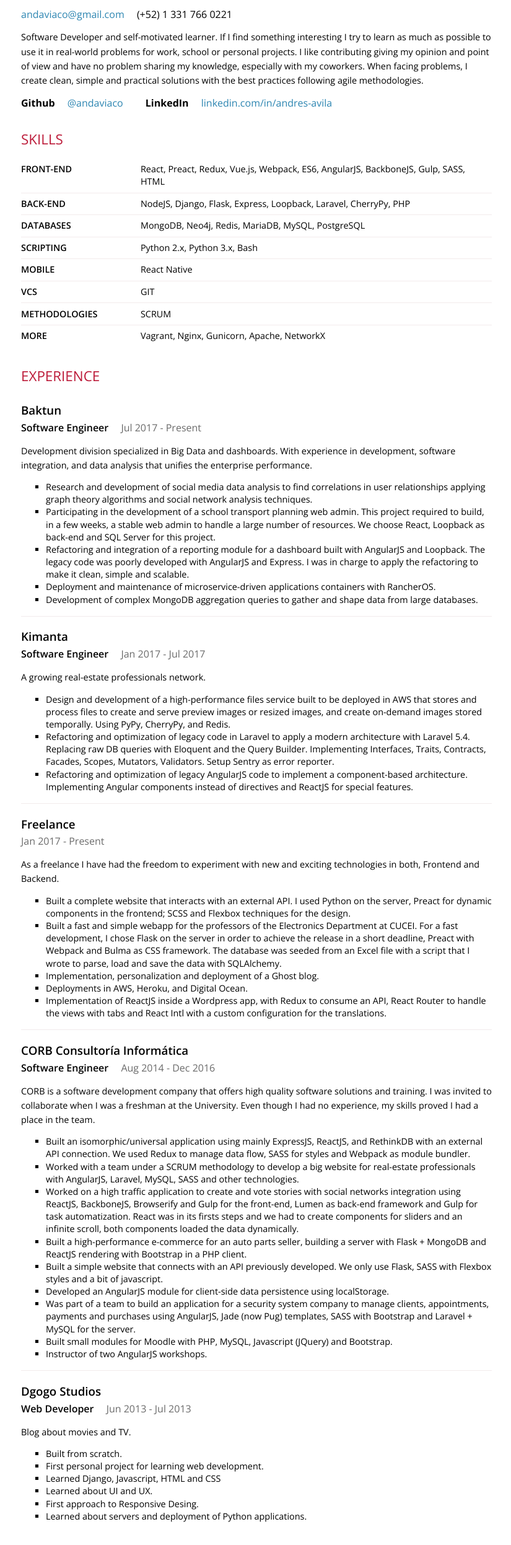
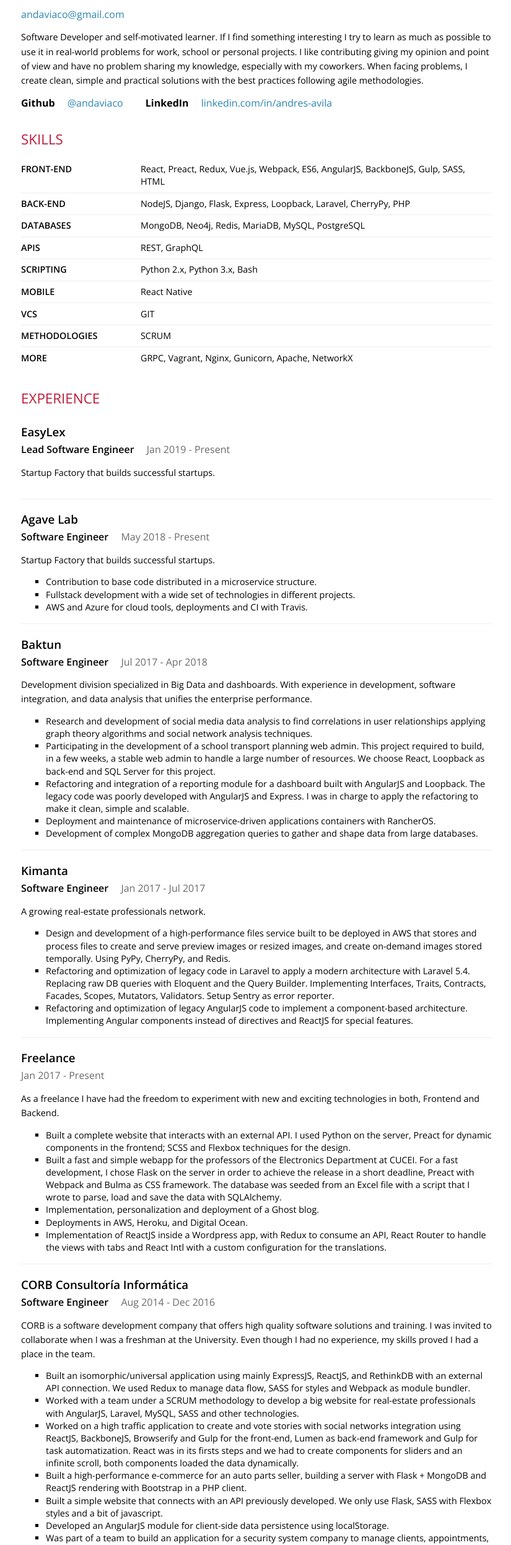
Before and after one commit to andaviaco/resume, a website: page index.html in a window 1280 px wide. Shown: the part 75-2568 px from the top of the page at 62% size, without its empty margins (6-831 px from the left). Drawn offline with nearby package versions, Linux system fonts and the light colour scheme.

Commit message:
add Agave Lab experience

```diff
--- a/index.html
+++ b/index.html
@@ -151,6 +151,8 @@
 	border-bottom: 0;
 }
 
+
+
 	</style>
 	<style media="print">
 		body { font-size: 12px; }
@@ -169,9 +171,6 @@
 			<div class="contact">
 				<span class="detail">
 					<a href="mailto:andaviaco@gmail.com">andaviaco@gmail.com</a>
-				</span>
-				<span class="detail">
-					(+52) 1 331 766 0221
 				</span>
 			</div>
 		</header>
@@ -248,6 +247,15 @@
 		</div>
 		<div class="item">
 			<div class="name">
+				APIs
+			</div>
+			<div class="keywords">
+					REST,
+					GraphQL
+			</div>
+		</div>
+		<div class="item">
+			<div class="name">
 				Scripting
 			</div>
 			<div class="keywords">
@@ -285,6 +293,7 @@
 				More
 			</div>
 			<div class="keywords">
+					GRPC,
 					Vagrant,
 					Nginx,
 					Gunicorn,
@@ -298,6 +307,49 @@
 		<h2>Experience</h2>
 		<section class="item">
 			<header>
+					<h3 class="name">EasyLex</h3>
+			</header>
+			<span class="position">
+				Lead Software Engineer
+			</span>
+
+			<span class="startDate">
+				Jan 2019
+			</span>
+			<span class="endDate">
+				- Present
+			</span>
+
+			<div class="summary">
+				<p><p>Startup Factory that builds successful startups.</p></p>
+			</div>
+		</section>
+		<section class="item">
+			<header>
+					<h3 class="name">Agave Lab</h3>
+			</header>
+			<span class="position">
+				Software Engineer
+			</span>
+
+			<span class="startDate">
+				May 2018
+			</span>
+			<span class="endDate">
+				- Present
+			</span>
+
+			<div class="summary">
+				<p><p>Startup Factory that builds successful startups.</p></p>
+			</div>
+			<ul class="highlights">
+				<li>Contribution to base code distributed in a microservice structure.</li>
+				<li>Fullstack development with a wide set of technologies in different projects.</li>
+				<li>AWS and Azure for cloud tools, deployments and CI with Travis.</li>
+			</ul>
+		</section>
+		<section class="item">
+			<header>
 					<h3 class="name">Baktun</h3>
 			</header>
 			<span class="position">
@@ -308,7 +360,7 @@
 				Jul 2017
 			</span>
 			<span class="endDate">
-				- Present
+				- Apr 2018
 			</span>
 
 			<div class="summary">
@@ -397,33 +449,6 @@
 				<li>Was part of a team to build an application for a security system company to manage clients, appointments, payments and purchases using AngularJS, Jade (now Pug) templates, SASS with Bootstrap and Laravel + MySQL for the server.</li>
 				<li>Built small modules for Moodle with PHP, MySQL, Javascript (JQuery) and Bootstrap.</li>
 				<li>Instructor of two AngularJS workshops.</li>
-			</ul>
-		</section>
-		<section class="item">
-			<header>
-					<h3 class="name">Dgogo Studios</h3>
-			</header>
-			<span class="position">
-				Web Developer
-			</span>
-
-			<span class="startDate">
-				Jun 2013
-			</span>
-			<span class="endDate">
-				- Jul 2013
-			</span>
-
-			<div class="summary">
-				<p><p>Blog about movies and TV.</p></p>
-			</div>
-			<ul class="highlights">
-				<li>Built from scratch.</li>
-				<li>First personal project for learning web development.</li>
-				<li>Learned Django, Javascript, HTML and CSS</li>
-				<li>Learned about UI and UX.</li>
-				<li>First approach to Responsive Desing.</li>
-				<li>Learned about servers and deployment of Python applications.</li>
 			</ul>
 		</section>
 	</section>
```
Also changed, not shown: resume.json (+31 -17 lines), README.md.
